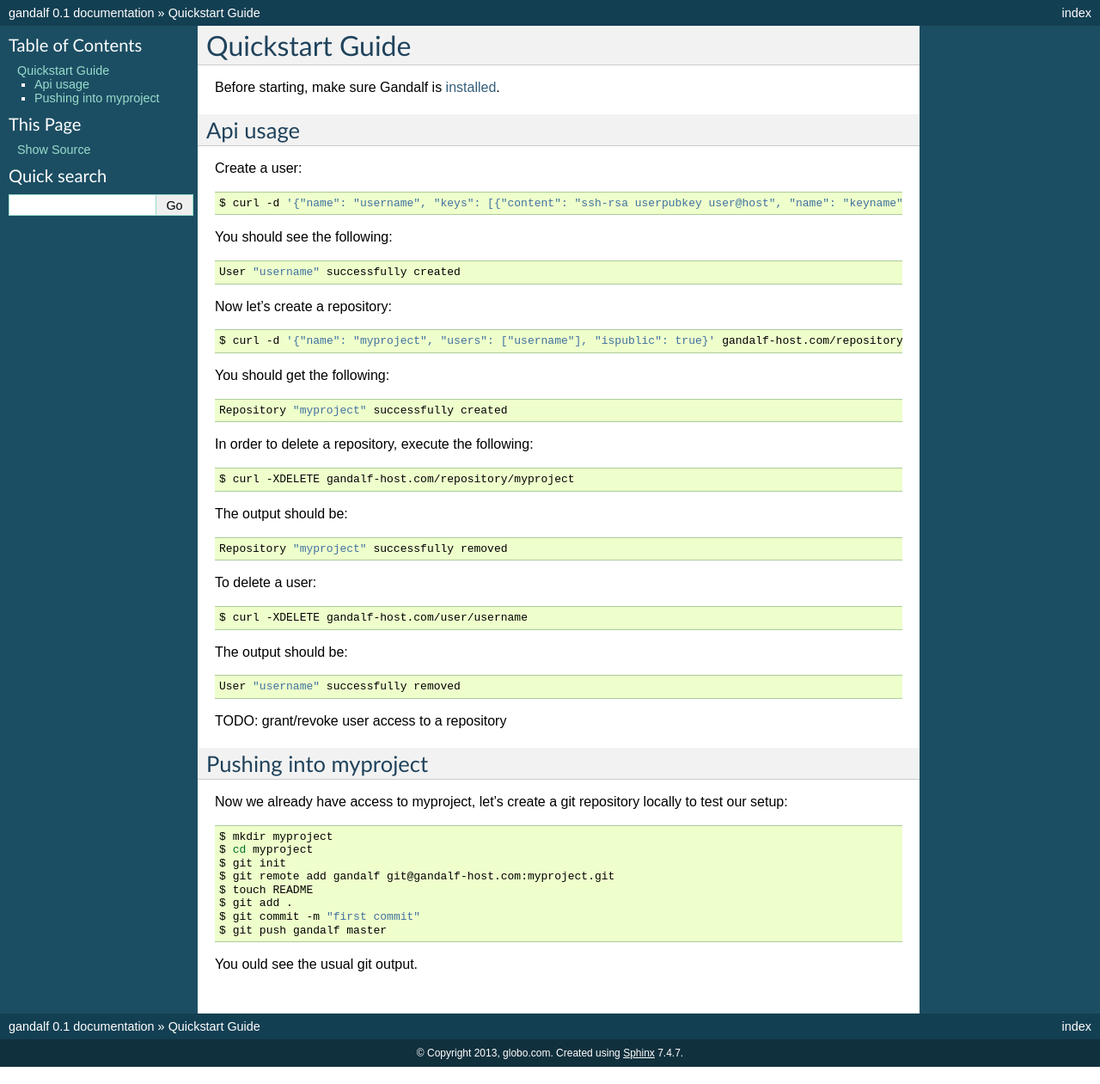
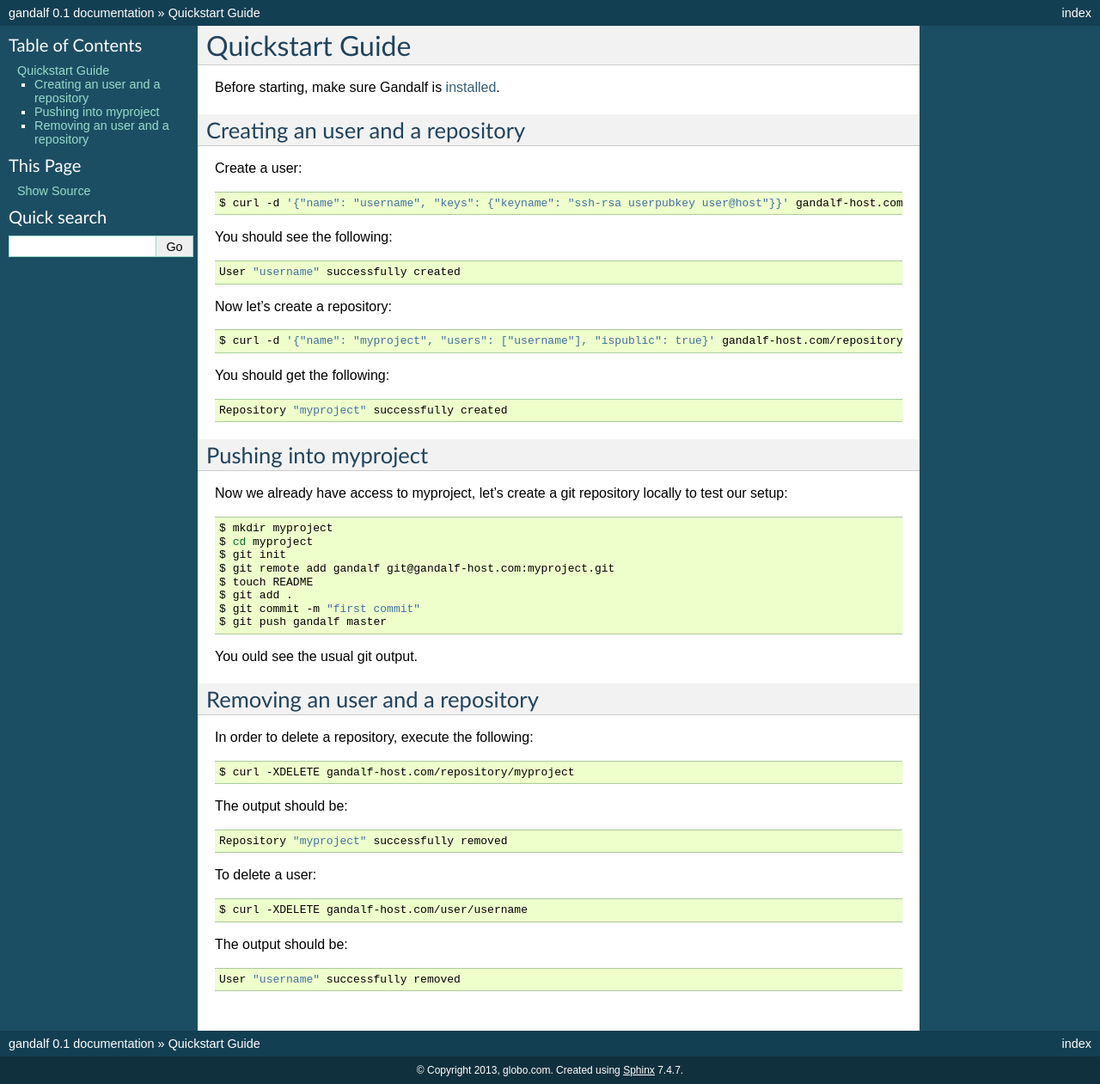
Before and after one commit to tsuru/gandalf, a Sphinx documentation site: the page built from docs/source/quickstart.rst, in a window 1280 px wide. Shown: the whole page at 86% size. Built offline with Sphinx 7.4.7, drawn with Linux system fonts in a browser that asks for light colours.

Commit message:
docs: fixe the create user api usage.

```diff
--- a/docs/source/quickstart.rst
+++ b/docs/source/quickstart.rst
@@ -4,8 +4,8 @@ Quickstart Guide
 
 Before starting, make sure Gandalf is :doc:`installed </install>`.
 
-Api usage
-=========
+Creating an user and a repository
+=================================
 
 Create a user:
 
@@ -13,7 +13,7 @@ Create a user:
 
 ::
 
-    $ curl -d '{"name": "username", "keys": [{"content": "ssh-rsa userpubkey user@host", "name": "keyname"}]}' gandalf-host.com/user
+    $ curl -d '{"name": "username", "keys": {"keyname": "ssh-rsa userpubkey user@host"}}' gandalf-host.com/user
 
 You should see the following:
 
@@ -38,6 +38,29 @@ You should get the following:
 ::
 
     Repository "myproject" successfully created
+
+Pushing into myproject
+======================
+
+Now we already have access to myproject, let's create a git repository locally to test our setup:
+
+.. highlight:: bash
+
+::
+
+    $ mkdir myproject
+    $ cd myproject
+    $ git init
+    $ git remote add gandalf git@gandalf-host.com:myproject.git
+    $ touch README
+    $ git add .
+    $ git commit -m "first commit"
+    $ git push gandalf master
+
+You ould see the usual git output.
+
+Removing an user and a repository
+=================================
 
 In order to delete a repository, execute the following:
 
@@ -70,25 +93,3 @@ The output should be:
 ::
 
     User "username" successfully removed
-
-TODO: grant/revoke user access to a repository
-
-Pushing into myproject
-======================
-
-Now we already have access to myproject, let's create a git repository locally to test our setup:
-
-.. highlight:: bash
-
-::
-
-    $ mkdir myproject
-    $ cd myproject
-    $ git init
-    $ git remote add gandalf git@gandalf-host.com:myproject.git
-    $ touch README
-    $ git add .
-    $ git commit -m "first commit"
-    $ git push gandalf master
-
-You ould see the usual git output.
```
